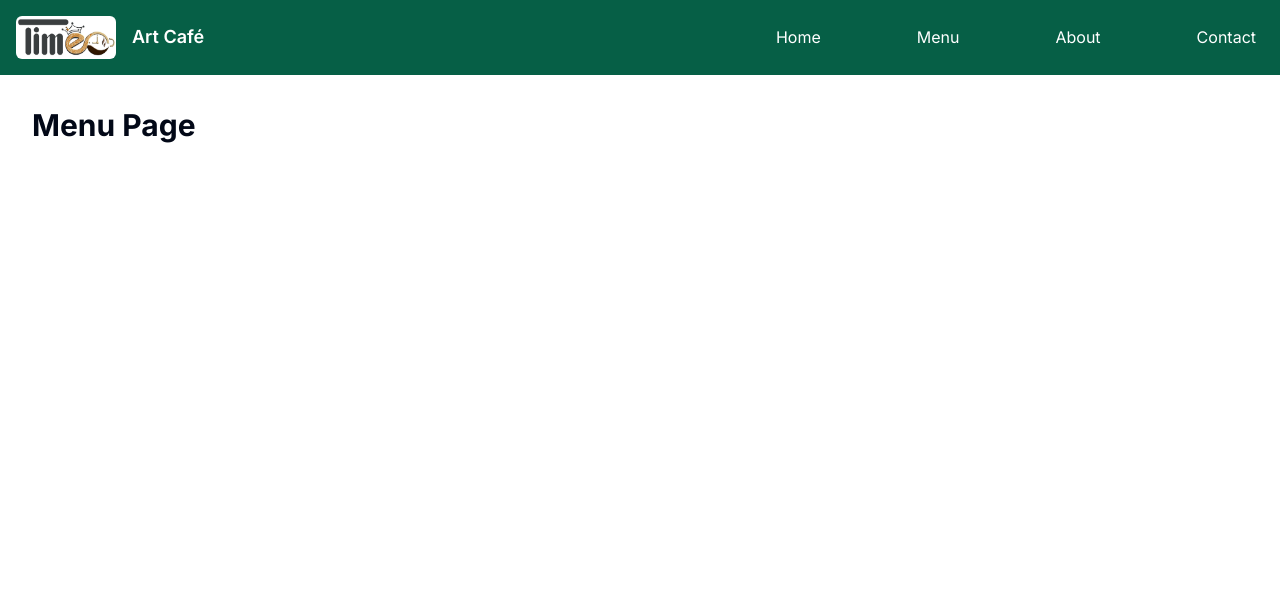
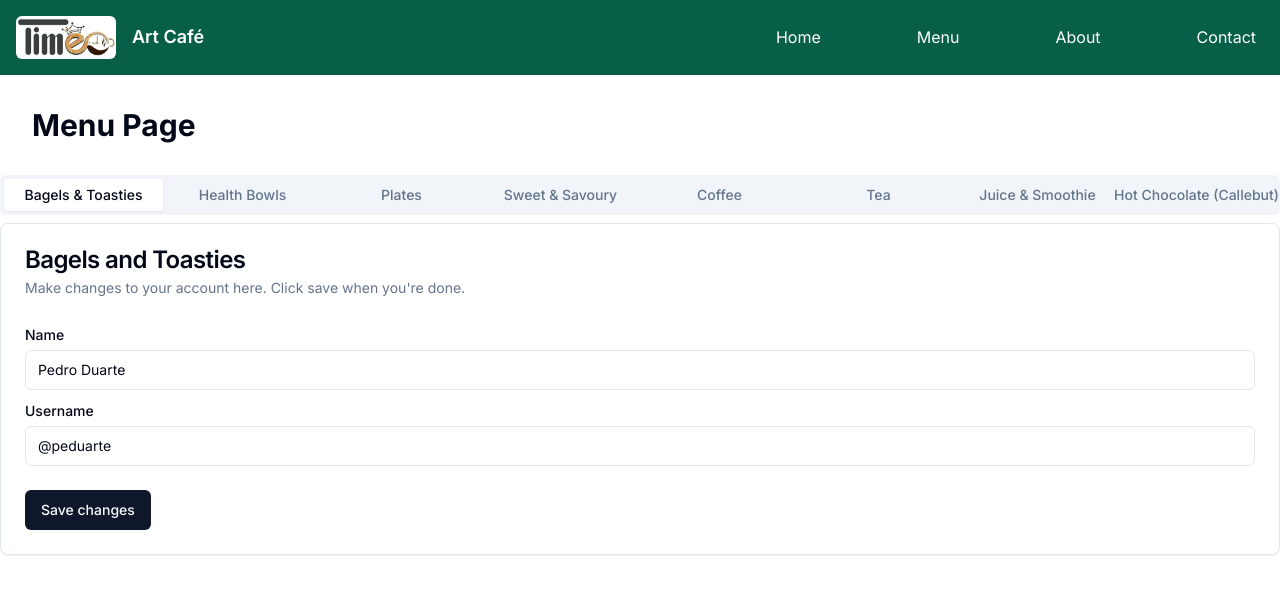
Before and after one commit to JonathanBanerjee/timecafe, a Next.js app: page /menu in a window 1280 px wide. Shown: the top 594 px of the page. Built offline with nearby package versions, Linux system fonts and the light colour scheme.

Commit message:
adding menu

```diff
--- a/package.json
+++ b/package.json
@@ -9,8 +9,10 @@
     "lint": "next lint"
   },
   "dependencies": {
+    "@radix-ui/react-label": "^2.1.0",
     "@radix-ui/react-navigation-menu": "^1.2.0",
     "@radix-ui/react-slot": "^1.1.0",
+    "@radix-ui/react-tabs": "^1.1.0",
     "@vis.gl/react-google-maps": "^1.1.0",
     "class-variance-authority": "^0.7.0",
     "clsx": "^2.1.1",
--- a/src/app/menu/page.tsx
+++ b/src/app/menu/page.tsx
@@ -1,4 +1,5 @@
 import React from "react";
+import { TabsDemo } from "@/components/ui/tabmenu";
 
 const MenuPage: React.FC = () => {
   return (
@@ -6,6 +7,7 @@
       <div className="p-8">
         <h1 className="text-3xl font-bold">Menu Page</h1>
       </div>
+      <TabsDemo />
     </>
   );
 };
--- /dev/null
+++ b/src/components/ui/input.tsx
@@ -0,0 +1,25 @@
+import * as React from "react"
+
+import { cn } from "@/lib/utils"
+
+export interface InputProps
+  extends React.InputHTMLAttributes<HTMLInputElement> {}
+
+const Input = React.forwardRef<HTMLInputElement, InputProps>(
+  ({ className, type, ...props }, ref) => {
+    return (
+      <input
+        type={type}
+        className={cn(
+          "flex h-10 w-full rounded-md border border-input bg-background px-3 py-2 text-sm ring-offset-background file:border-0 file:bg-transparent file:text-sm file:font-medium placeholder:text-muted-foreground focus-visible:outline-none focus-visible:ring-2 focus-visible:ring-ring focus-visible:ring-offset-2 disabled:cursor-not-allowed disabled:opacity-50",
+          className
+        )}
+        ref={ref}
+        {...props}
+      />
+    )
+  }
+)
+Input.displayName = "Input"
+
+export { Input }
--- /dev/null
+++ b/src/components/ui/label.tsx
@@ -0,0 +1,26 @@
+"use client"
+
+import * as React from "react"
+import * as LabelPrimitive from "@radix-ui/react-label"
+import { cva, type VariantProps } from "class-variance-authority"
+
+import { cn } from "@/lib/utils"
+
+const labelVariants = cva(
+  "text-sm font-medium leading-none peer-disabled:cursor-not-allowed peer-disabled:opacity-70"
+)
+
+const Label = React.forwardRef<
+  React.ElementRef<typeof LabelPrimitive.Root>,
+  React.ComponentPropsWithoutRef<typeof LabelPrimitive.Root> &
+    VariantProps<typeof labelVariants>
+>(({ className, ...props }, ref) => (
+  <LabelPrimitive.Root
+    ref={ref}
+    className={cn(labelVariants(), className)}
+    {...props}
+  />
+))
+Label.displayName = LabelPrimitive.Root.displayName
+
+export { Label }
--- /dev/null
+++ b/src/components/ui/tabmenu.tsx
@@ -0,0 +1,154 @@
+import { Button } from "@/components/ui/button";
+import {
+  Card,
+  CardContent,
+  CardDescription,
+  CardFooter,
+  CardHeader,
+  CardTitle,
+} from "@/components/ui/card";
+import { Input } from "@/components/ui/input";
+import { Label } from "@/components/ui/label";
+import { Tabs, TabsContent, TabsList, TabsTrigger } from "@/components/ui/tabs";
+
+export function TabsDemo() {
+  return (
+    <Tabs defaultValue="bagelsandtoasties" className="w-full">
+      <TabsList className="grid w-full grid-cols-8">
+        <TabsTrigger value="bagelsandtoasties">Bagels & Toasties</TabsTrigger>
+        <TabsTrigger value="healthbowls">Health Bowls</TabsTrigger>
+        <TabsTrigger value="plates">Plates</TabsTrigger>
+        <TabsTrigger value="sweetandsavoury">Sweet & Savoury</TabsTrigger>
+        <TabsTrigger value="coffee">Coffee</TabsTrigger>
+        <TabsTrigger value="tea">Tea</TabsTrigger>
+        <TabsTrigger value="juiceandsmoothie">Juice & Smoothie</TabsTrigger>
+        <TabsTrigger value="hotchocolate">Hot Chocolate (Callebut)</TabsTrigger>
+      </TabsList>
+
+      <TabsContent value="bagelsandtoasties">
+        <Card>
+          <CardHeader>
+            <CardTitle>Bagels and Toasties</CardTitle>
+            <CardDescription>
+              Make changes to your account here. Click save when you're done.
+            </CardDescription>
+          </CardHeader>
+          <CardContent className="space-y-2">
+            <div className="space-y-1">
+              <Label htmlFor="name">Name</Label>
+              <Input id="name" defaultValue="Pedro Duarte" />
+            </div>
+            <div className="space-y-1">
+              <Label htmlFor="username">Username</Label>
+              <Input id="username" defaultValue="@peduarte" />
+            </div>
+          </CardContent>
+          <CardFooter>
+            <Button>Save changes</Button>
+          </CardFooter>
+        </Card>
+      </TabsContent>
+      <TabsContent value="healthbowls">
+        <Card>
+          <CardHeader>
+            <CardTitle>Health Bowls</CardTitle>
+            <CardDescription>
+              Change your password here. After saving, you'll be logged out.
+            </CardDescription>
+          </CardHeader>
+          <CardContent className="space-y-2">
+            <div className="space-y-1">
+              <Label htmlFor="current">Current password</Label>
+              <Input id="current" type="password" />
+            </div>
+            <div className="space-y-1">
+              <Label htmlFor="new">New password</Label>
+              <Input id="new" type="password" />
+            </div>
+          </CardContent>
+          <CardFooter>
+            <Button>Save password</Button>
+          </CardFooter>
+        </Card>
+      </TabsContent>
+
+      <TabsContent value="plates">
+        <Card>
+          <CardHeader>
+            <CardTitle>Plates</CardTitle>
+            <CardDescription>Plates here</CardDescription>
+          </CardHeader>
+          <CardContent className="space-y-2"></CardContent>
+          <CardFooter>
+            <Button>Insert Plates</Button>
+          </CardFooter>
+        </Card>
+      </TabsContent>
+
+      <TabsContent value="sweetandsavoury">
+        <Card>
+          <CardHeader>
+            <CardTitle>Sweet & Savoury</CardTitle>
+            <CardDescription>Sweet & Savoury here</CardDescription>
+          </CardHeader>
+          <CardContent className="space-y-2"></CardContent>
+          <CardFooter>
+            <Button>Insert Sweet & Savoury</Button>
+          </CardFooter>
+        </Card>
+      </TabsContent>
+
+      <TabsContent value="coffee">
+        <Card>
+          <CardHeader>
+            <CardTitle>Coffee</CardTitle>
+            <CardDescription>Coffee here</CardDescription>
+          </CardHeader>
+          <CardContent className="space-y-2"></CardContent>
+          <CardFooter>
+            <Button>Insert Coffee</Button>
+          </CardFooter>
+        </Card>
+      </TabsContent>
+
+      <TabsContent value="tea">
+        <Card>
+          <CardHeader>
+            <CardTitle>Tea</CardTitle>
+            <CardDescription>Tea here</CardDescription>
+          </CardHeader>
+          <CardContent className="space-y-2"></CardContent>
+          <CardFooter>
+            <Button>Insert Tea</Button>
+          </CardFooter>
+        </Card>
+      </TabsContent>
+
+      <TabsContent value="juiceandsmoothie">
+        <Card>
+          <CardHeader>
+            <CardTitle>Juice and Smoothies</CardTitle>
+            <CardDescription>Juice and Smoothies here</CardDescription>
+          </CardHeader>
+          <CardContent className="space-y-2"></CardContent>
+          <CardFooter>
+            <Button>Insert Juice and Smoothies</Button>
+          </CardFooter>
+        </Card>
+      </TabsContent>
+
+      <TabsContent value="hotchocolate">
+        <Card>
+          <CardHeader>
+            <CardTitle>Hot Chocolate (Callebut)</CardTitle>
+            <CardDescription>Hot Chocolate (Callebut) here</CardDescription>
+          </CardHeader>
+          <CardContent className="space-y-2"></CardContent>
+          <CardFooter>
+            <Button>Insert Hot Chocolate (Callebut)</Button>
+          </CardFooter>
+        </Card>
+      </TabsContent>
+    </Tabs>
+  );
+}
--- /dev/null
+++ b/src/components/ui/tabs.tsx
@@ -0,0 +1,55 @@
+"use client"
+
+import * as React from "react"
+import * as TabsPrimitive from "@radix-ui/react-tabs"
+
+import { cn } from "@/lib/utils"
+
+const Tabs = TabsPrimitive.Root
+
+const TabsList = React.forwardRef<
+  React.ElementRef<typeof TabsPrimitive.List>,
+  React.ComponentPropsWithoutRef<typeof TabsPrimitive.List>
+>(({ className, ...props }, ref) => (
+  <TabsPrimitive.List
+    ref={ref}
+    className={cn(
+      "inline-flex h-10 items-center justify-center rounded-md bg-muted p-1 text-muted-foreground",
+      className
+    )}
+    {...props}
+  />
+))
+TabsList.displayName = TabsPrimitive.List.displayName
+
+const TabsTrigger = React.forwardRef<
+  React.ElementRef<typeof TabsPrimitive.Trigger>,
+  React.ComponentPropsWithoutRef<typeof TabsPrimitive.Trigger>
+>(({ className, ...props }, ref) => (
+  <TabsPrimitive.Trigger
+    ref={ref}
+    className={cn(
+      "inline-flex items-center justify-center whitespace-nowrap rounded-sm px-3 py-1.5 text-sm font-medium ring-offset-background transition-all focus-visible:outline-none focus-visible:ring-2 focus-visible:ring-ring focus-visible:ring-offset-2 disabled:pointer-events-none disabled:opacity-50 data-[state=active]:bg-background data-[state=active]:text-foreground data-[state=active]:shadow-sm",
+      className
+    )}
+    {...props}
+  />
+))
+TabsTrigger.displayName = TabsPrimitive.Trigger.displayName
+
+const TabsContent = React.forwardRef<
+  React.ElementRef<typeof TabsPrimitive.Content>,
+  React.ComponentPropsWithoutRef<typeof TabsPrimitive.Content>
+>(({ className, ...props }, ref) => (
+  <TabsPrimitive.Content
+    ref={ref}
+    className={cn(
+      "mt-2 ring-offset-background focus-visible:outline-none focus-visible:ring-2 focus-visible:ring-ring focus-visible:ring-offset-2",
+      className
+    )}
+    {...props}
+  />
+))
+TabsContent.displayName = TabsPrimitive.Content.displayName
+
+export { Tabs, TabsList, TabsTrigger, TabsContent }
```
Also changed, not shown: 1 other file (tests, documents, lock files or other folders).
